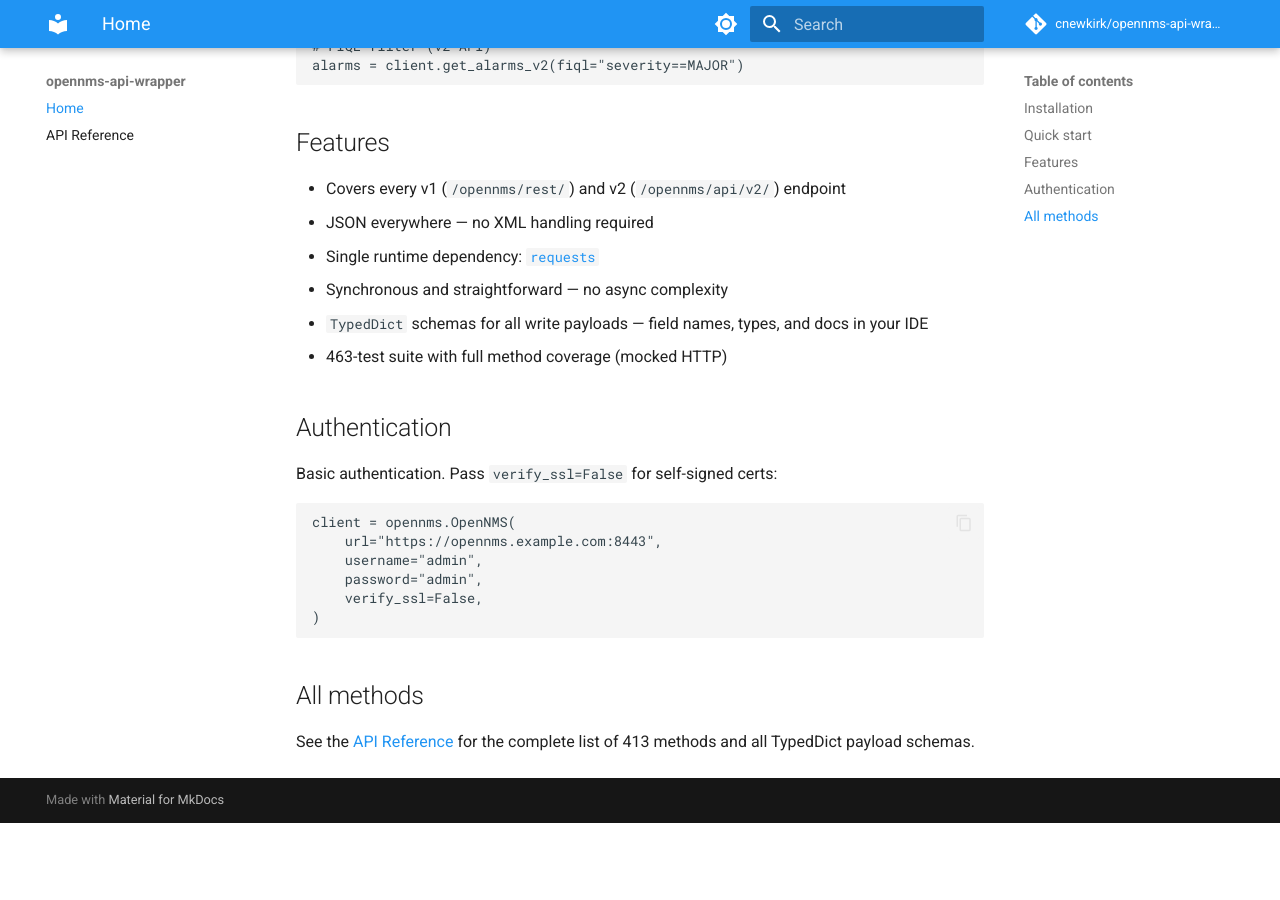
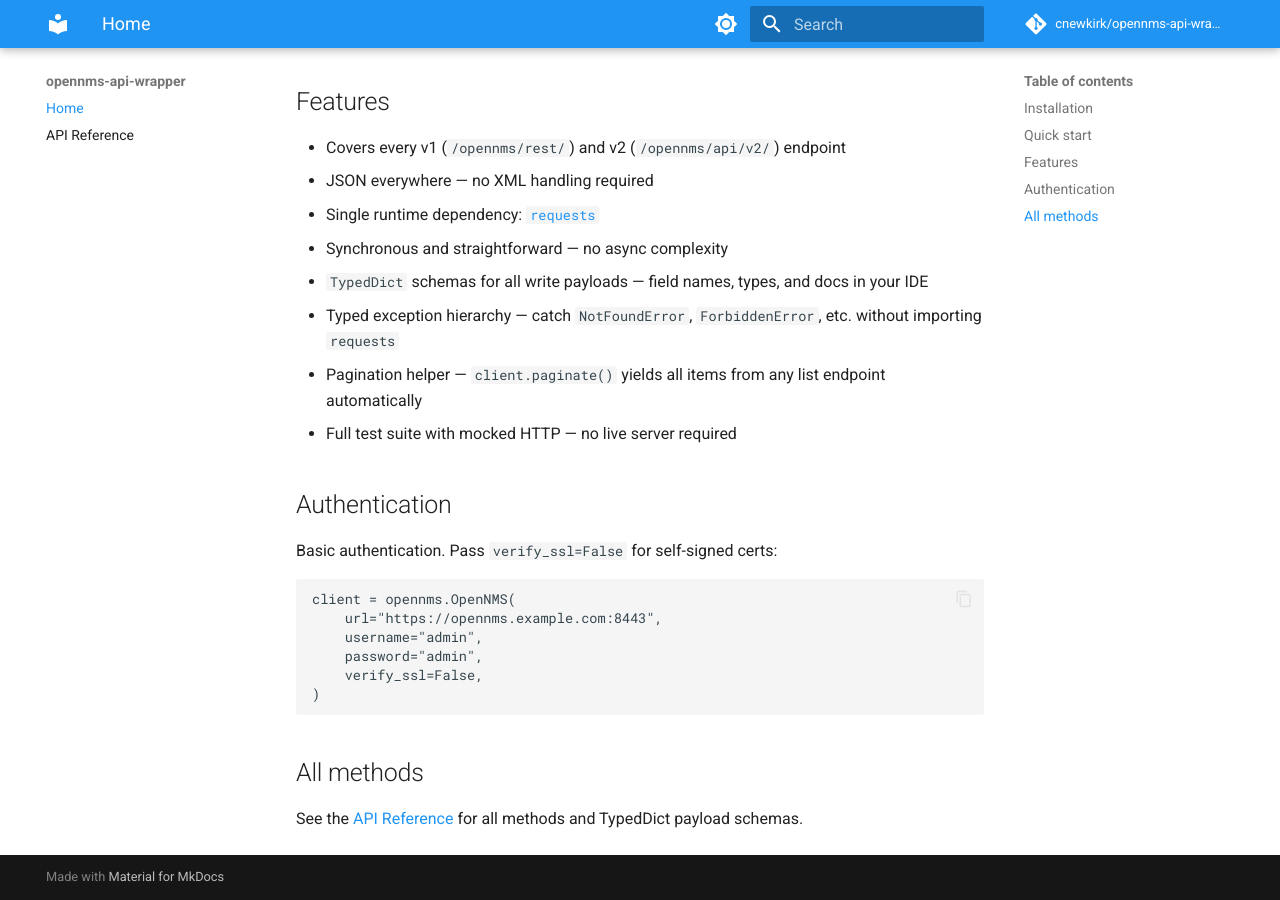
Before and after one commit to cnewkirk/opennms-api-wrapper, an MkDocs documentation site: the page built from docs/index.md, in a window 1280 px wide and 900 px high, scrolled down 1028 px. Built offline with MkDocs 1.6.1 and Material for MkDocs 9.7.7, drawn with Linux system fonts in a browser that asks for light colours; comment, search, counter and statistics services are not loaded; before the commit the page ends 1851 px from its top, so only the background shows below that; some of the changed text lies outside the part shown.

Commit message:
docs: add PyPI install, fix stale test counts, remove replicated counts
- Add PyPI badge and `pip install opennms-api-wrapper` as primary install
  method in both README.md and docs/index.md; remove stale tarball URLs
- Update test count in README features to 490 (single source of truth);
  remove the count from smoke section, CONTRIBUTING, CLAUDE.md, and
  docs/index.md to avoid future staleness
- Add exception hierarchy and pagination bullets to docs/index.md
- Remove specific method count from docs/index.md (auto-generated by API
  reference; no need to maintain it manually)

Co-Authored-By: Claude Sonnet 4.6 <noreply@anthropic.com>

```diff
--- a/docs/index.md
+++ b/docs/index.md
@@ -58,7 +56,9 @@ alarms = client.get_alarms_v2(fiql="severity==MAJOR")
 - Single runtime dependency: [`requests`](https://docs.python-requests.org/)
 - Synchronous and straightforward — no async complexity
 - `TypedDict` schemas for all write payloads — field names, types, and docs in your IDE
-- 463-test suite with full method coverage (mocked HTTP)
+- Typed exception hierarchy — catch `NotFoundError`, `ForbiddenError`, etc. without importing `requests`
+- Pagination helper — `client.paginate()` yields all items from any list endpoint automatically
+- Full test suite with mocked HTTP — no live server required
 
 ## Authentication
 
@@ -75,4 +75,4 @@ client = opennms.OpenNMS(
 
 ## All methods
 
-See the [API Reference](api.md) for the complete list of 413 methods and all TypedDict payload schemas.
+See the [API Reference](api.md) for all methods and TypedDict payload schemas.
```
Also changed, not shown: other parts of docs/index.md (+3 -5 lines), CLAUDE.md (+1 -1 lines), CONTRIBUTING.md (+1 -1 lines), README.md (+5 -10 lines).
